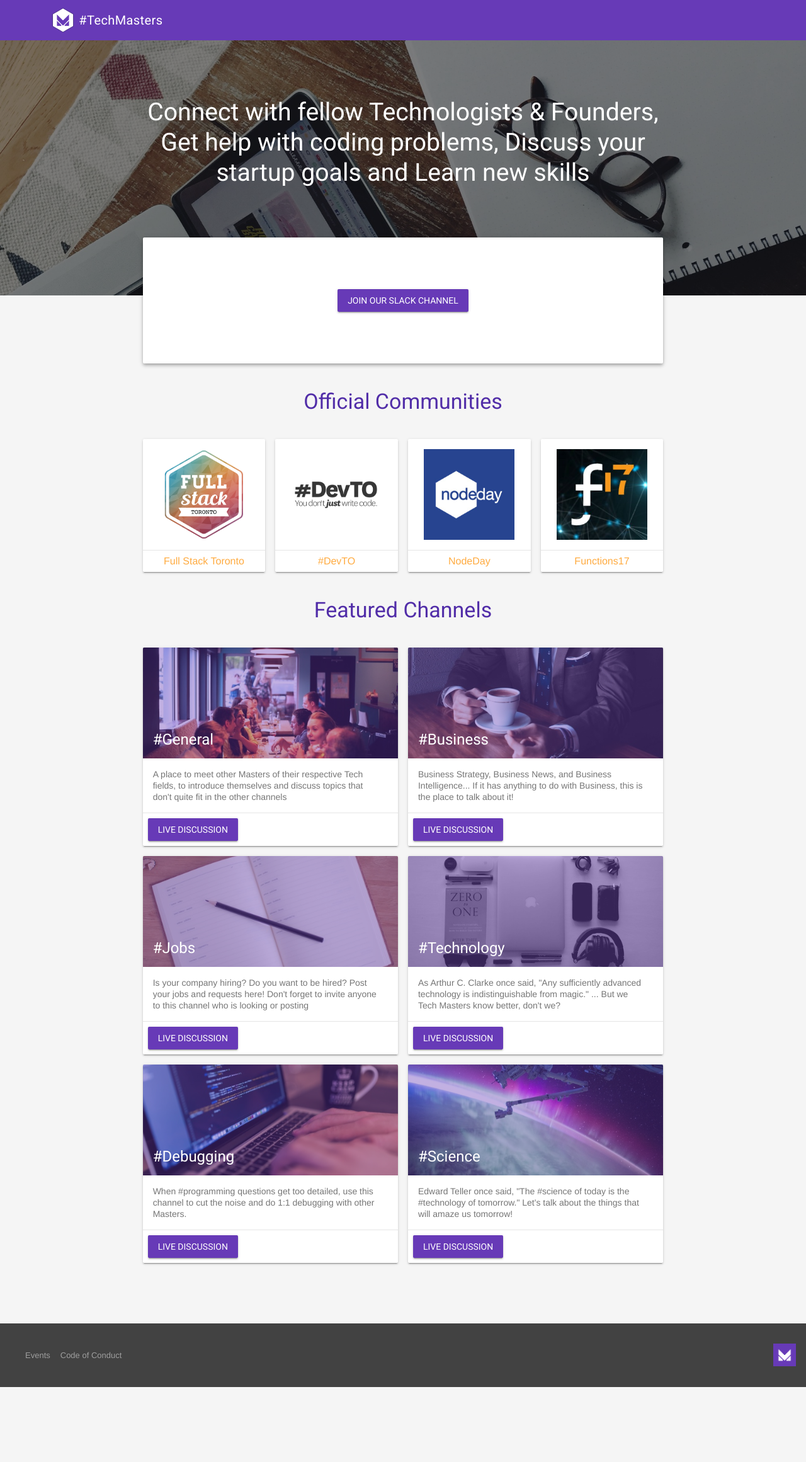
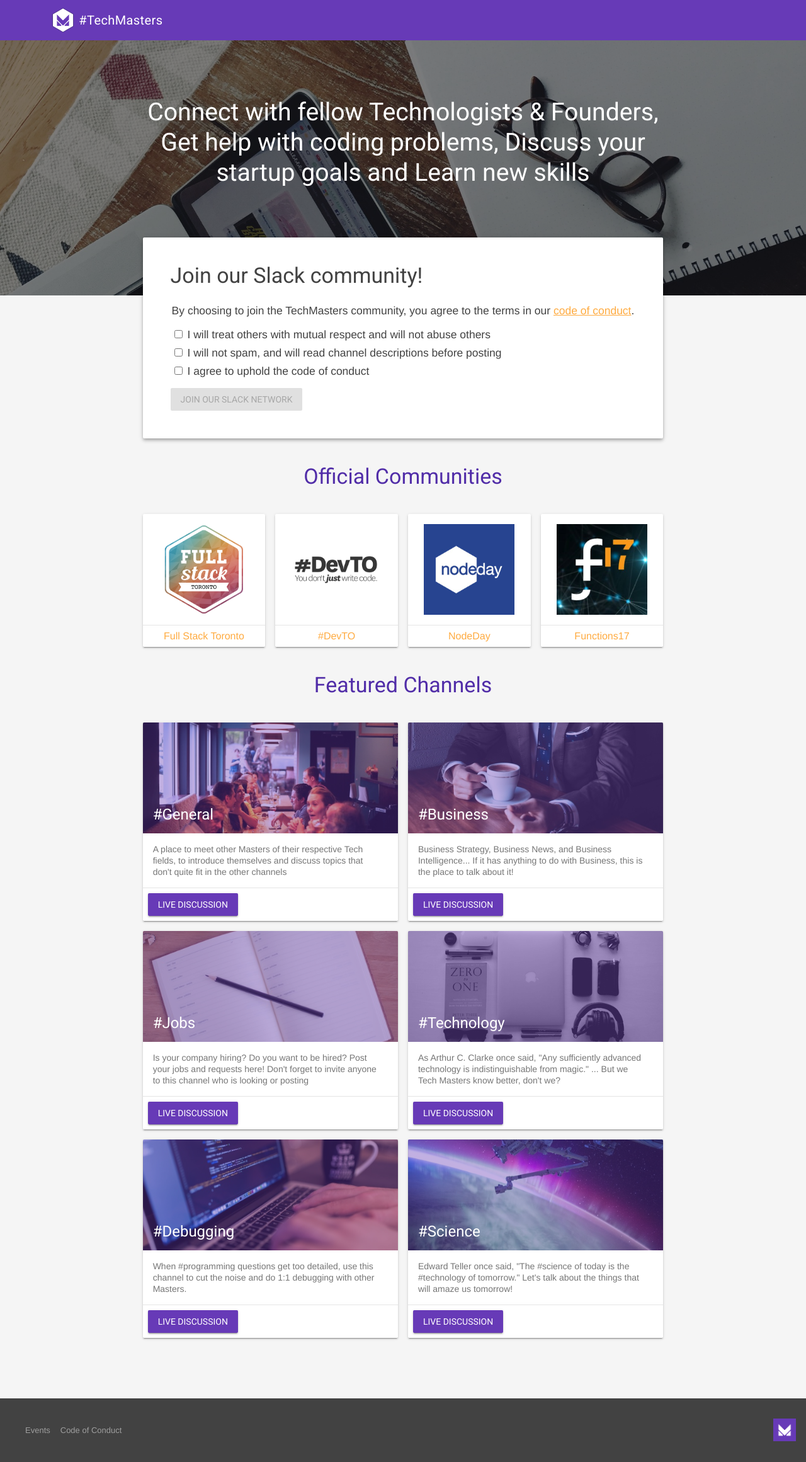
Before and after one commit to TechnologyMasters/techmasters.chat, a Jekyll site: the page built from index.html, in a window 1280 px wide. Shown: the whole page at 63% size. Built offline with Jekyll 4.4.1, drawn with Linux system fonts in a browser that asks for light colours; before the commit the page ends 2202 px from its top, so only the background shows below that.

Commit message:
feat: add signup form (#83)

```diff
--- a/css/home.scss
+++ b/css/home.scss
@@ -14,7 +14,27 @@
 
 .tm-card--join {
   font-size: 1.25rem;
+  padding: 0 1.5rem 2rem;
   justify-content: center;
+}
+
+.tm-signup {
+  font-size: 100%;
+  margin-bottom: 1em;
+
+  p {
+    font-size: 1em;
+  }
+
+  label {
+    padding-left: 1.5em;
+    text-indent: -1.5em;
+    display: block;
+  }
+
+  > div {
+    margin-bottom: 0.5em;
+  }
 }
 
 .tm-card-channel {
--- a/index.html
+++ b/index.html
@@ -47,10 +47,92 @@ partners:
 ---
 
 <div class="tm-container mdl-grid">
-  <div class="tm-card tm-card--join mdl-card mdl-color--white mdl-shadow--4dp mdl-color-text--grey-800 mdl-cell mdl-cell--8-col mdl-cell--2-offset-desktop">
+  <div
+    class="tm-card tm-card--join mdl-card mdl-color--white mdl-shadow--4dp mdl-color-text--grey-800 mdl-cell mdl-cell--8-col mdl-cell--2-offset-desktop"
+  >
     <div class="mdl-grid">
       <div class="mdl-cell mdl-cell--12-col">
-        <a class="mdl-button mdl-button--colored mdl-button--raised mdl-js-button mdl-js-ripple-effect" href="{{ page.join }}">Join our Slack Channel</a>
+        <h3>Join our Slack community!</h3>
+        <legend class="tm-signup">
+          <p>
+            By choosing to join the TechMasters community, you agree to the
+            terms in our <a href="/conduct/">code of conduct</a>.
+          </p>
+          <div>
+            <label>
+              <input autocomplete="off" type="checkbox" id="wontAbuse" />
+              I will treat others with mutual respect and will not abuse others
+            </label>
+          </div>
+          <div>
+            <label>
+              <input autocomplete="off" type="checkbox" id="wontSpam" />
+              I will not spam, and will read channel descriptions before posting
+            </label>
+          </div>
+          <div>
+            <label>
+              <input autocomplete="off" type="checkbox" id="willUphold" />
+              I agree to uphold the code of conduct
+            </label>
+          </div>
+        </legend>
+        <a
+          id="signupBtn"
+          disabled="true"
+          data-disabled="true"
+          class="mdl-button mdl-button--colored mdl-button--raised mdl-js-button mdl-js-ripple-effect"
+          href=""
+          aria-describedby="formWarning"
+          >Join our Slack Network</a
+        >
+        <span id="formWarning" tabindex="-1" style="display: none; margin-top: 0.5em">
+          You must agree to our code of conduct by checking the boxes above.
+        </span>
+
+        <script>
+          // form validation
+          var url = '{{ page.join }}'
+          var warningOpen = 'You must agree to our code of conduct by checking the boxes above. <a href="#wontAbuse">Go to first checkbox</a>'
+
+          var wontAbuse = document.getElementById('wontAbuse')
+          var wontSpam = document.getElementById('wontSpam')
+          var willUphold = document.getElementById('willUphold')
+          var signupBtn = document.getElementById('signupBtn')
+          var formWarning = document.getElementById('formWarning')
+
+          var validate = function () {
+            if (wontAbuse.checked && wontSpam.checked && willUphold.checked) {
+              // Form valid
+              signupBtn.setAttribute('href', url)
+              signupBtn.dataset.disabled = 'false'
+              signupBtn.removeAttribute('disabled')
+              formWarning.style.display = 'none'
+              formWarning.innerHTML = ''
+            } else {
+              // Form invalid
+              signupBtn.setAttribute('href', '')
+              signupBtn.dataset.disabled = 'true'
+              signupBtn.setAttribute('disabled', 'true')
+            }
+          }
+
+          wontAbuse.addEventListener('change', validate)
+          wontSpam.addEventListener('change', validate)
+          willUphold.addEventListener('change', validate)
+
+          signupBtn.addEventListener('click', function (e) {
+            if (e.currentTarget.dataset.disabled === 'true') {
+              // Signup link clicked while disabled
+              e.preventDefault()
+              formWarning.style.display = 'block'
+              formWarning.innerHTML = warningOpen
+              window.requestAnimationFrame(function () {
+                formWarning.focus()
+              })
+            }
+          })
+        </script>
 
         <!-- Registration for Slack has been temporarily disabled. Please check back here at a later time.<br/>Contact us on <a href="https://twitter.com/techmasterschat" target="_blank">Twitter</a> if you wish to be invited.-->
       </div>
@@ -58,31 +140,45 @@ partners:
   </div>
 
   <div class="mdl-cell mdl-cell--12-col">
-    <h3 class="mdl-typography--text-center mdl-color-text--primary-dark">Official Communities</h3>
+    <h3 class="mdl-typography--text-center mdl-color-text--primary-dark">
+      Official Communities
+    </h3>
   </div>
 
   {% for partner in page.partners %}
-    <div class="tm-card tm-card-partner mdl-card mdl-shadow--2dp mdl-cell mdl-cell--2-col-phone mdl-cell--4-col-tablet mdl-cell--2-col-desktop {% cycle 'mdl-cell--2-offset-desktop', '', '', '' %}">
+  <div
+    class="tm-card tm-card-partner mdl-card mdl-shadow--2dp mdl-cell mdl-cell--2-col-phone mdl-cell--4-col-tablet mdl-cell--2-col-desktop {% cycle 'mdl-cell--2-offset-desktop', '', '', '' %}"
+  >
     <div class="mdl-card__title mdl-card--expand mdl-typography--text-center">
-        <img src="/assets/images/partners/{{ partner.logo }}"/>
+      <img src="/assets/images/partners/{{ partner.logo }}" />
     </div>
 
-      <div class="mdl-card__actions mdl-card--border mdl-typography--text-center"><a href="{{ partner.link }}">{{ partner.name }}</a></div>
+    <div class="mdl-card__actions mdl-card--border mdl-typography--text-center">
+      <a href="{{ partner.link }}">{{ partner.name }}</a>
+    </div>
   </div>
   {% endfor %}
 
   <div class="mdl-cell mdl-cell--12-col">
-    <h3 class="mdl-typography--text-center mdl-color-text--primary-dark">Featured Channels</h3>
+    <h3 class="mdl-typography--text-center mdl-color-text--primary-dark">
+      Featured Channels
+    </h3>
   </div>
 
   {% for channel in page.channels %}
-    <div class="tm-card tm-card-channel tm-card-channel--{{ channel.title | downcase }} mdl-card mdl-shadow--2dp mdl-cell mdl-cell--4-col-phone mdl-cell--8-col-tablet mdl-cell--4-col-desktop {% cycle 'mdl-cell--2-offset-desktop', '' %}">
+  <div
+    class="tm-card tm-card-channel tm-card-channel--{{ channel.title | downcase }} mdl-card mdl-shadow--2dp mdl-cell mdl-cell--4-col-phone mdl-cell--8-col-tablet mdl-cell--4-col-desktop {% cycle 'mdl-cell--2-offset-desktop', '' %}"
+  >
     <div class="mdl-card__title">
       <h2 class="mdl-card__title-text">#{{ channel.title }}</h2>
     </div>
     <div class="mdl-card__supporting-text">{{ channel.description }}</div>
     <div class="mdl-card__actions mdl-card--border">
-        <a class="mdl-button mdl-button--colored mdl-button--raised mdl-js-button mdl-js-ripple-effect" href="https://techmasters.slack.com/messages/{{ channel.title | downcase }}/">Live Discussion</a>
+      <a
+        class="mdl-button mdl-button--colored mdl-button--raised mdl-js-button mdl-js-ripple-effect"
+        href="https://techmasters.slack.com/messages/{{ channel.title | downcase }}/"
+        >Live Discussion</a
+      >
       <div class="mdl-layout-spacer"></div>
     </div>
   </div>
```
Also changed, not shown: _sass/_base.scss (line endings or trailing spaces). Lines whose indentation alone changed are shown as unchanged.
